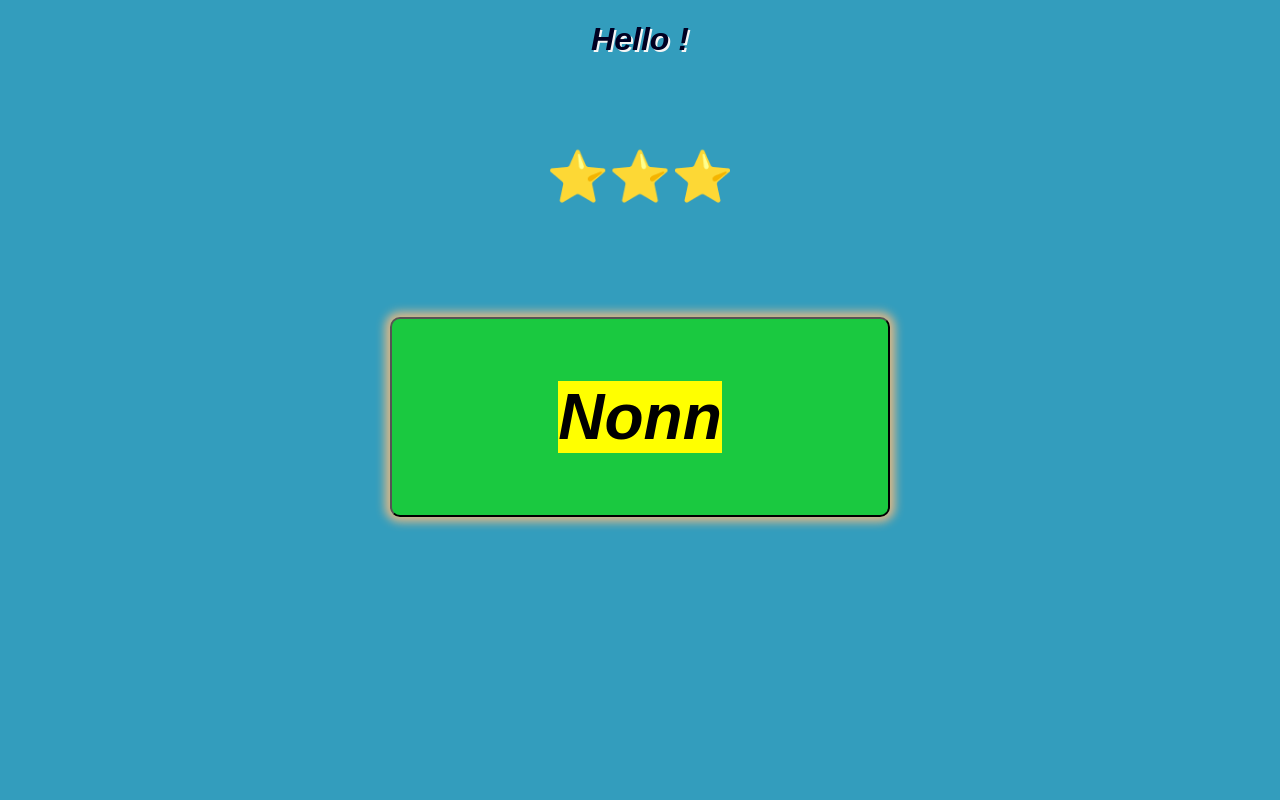
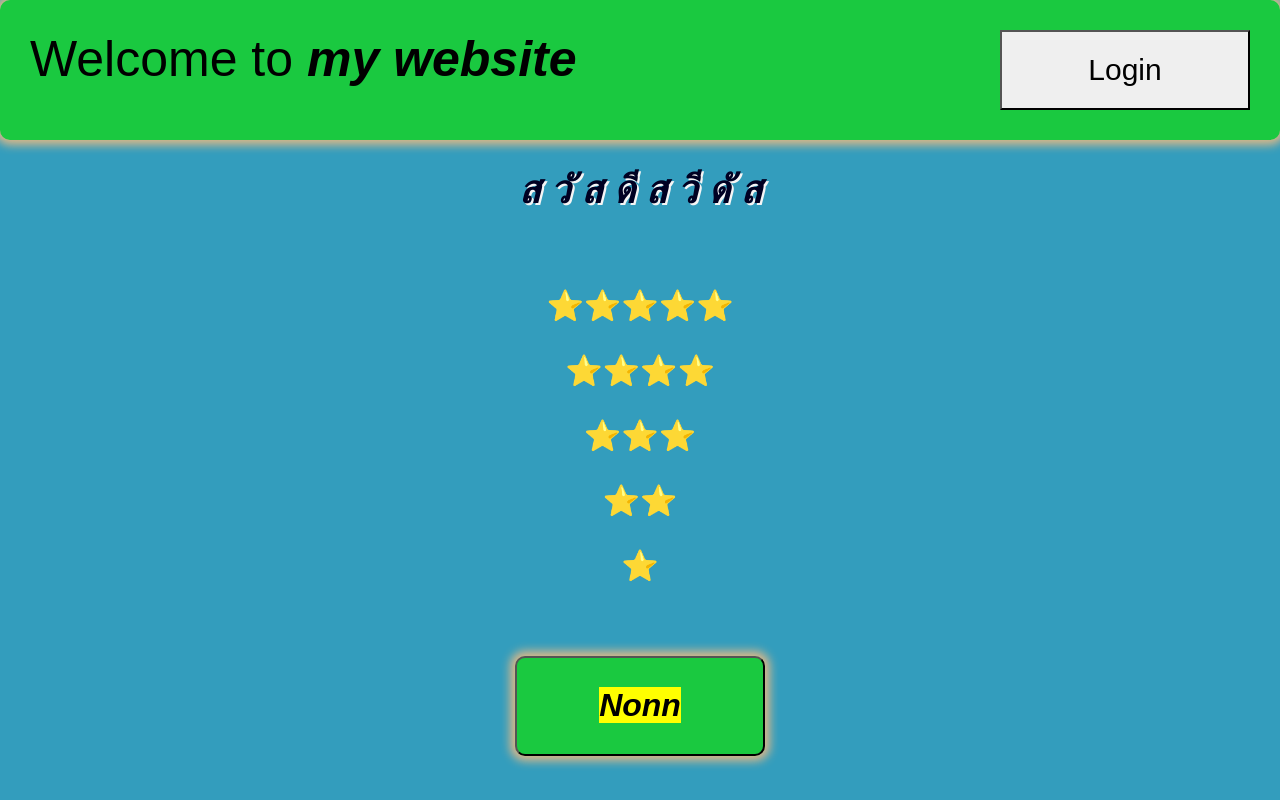
Before and after one commit to Nonn34/my-first-react-app, a React (Vite) app: page / in a window 1280 px wide. Built offline with nearby package versions, Linux system fonts and the light colour scheme.

Commit message:
navbar componet

```diff
--- a/src/App.css
+++ b/src/App.css
@@ -2,4 +2,5 @@
   display: flex;
   justify-content: center;
   text-decoration: none;
+  flex-direction: column;
 }
--- a/src/App.tsx
+++ b/src/App.tsx
@@ -1,9 +1,11 @@
 import './App.css'
+import Navbar from './components/Navbar'
 import Greeting from './components/Greeting'
 
 function App() {
   return (
     <div className="App">
+      <Navbar />
       <Greeting />
     </div>
   )
--- a/src/components/Greeting.module.css
+++ b/src/components/Greeting.module.css
@@ -2,22 +2,23 @@
   font-family: sans-serif;
 }
 
-button {
+.bodybutton {
   background-color: #1ac940;
   padding: 10px;
   border-radius: 10px;
   margin: 25px;
-  width: 500px;
-  height: 200px;
+  width: 250px;
+  height: 100px;
   box-shadow: 0 0 10px 5px burlywood;
-  font-size: 400%;
+  font-size: 200%;
 }
 
 h1 {
   color: rgb(0, 0, 34);
   text-shadow: 2px 2px whitesmoke;
+  font-size: 40px;
 }
 
 p {
-  font-size: 50px;
+  font-size: 30px;
 }
--- a/src/components/Greeting.tsx
+++ b/src/components/Greeting.tsx
@@ -3,20 +3,25 @@ import classes from './Greeting.module.css'
 const Greeting = () => {
   return (
     <div className={classes.test}>
+      <body>
         <h1>
-        <i>Hello !</i>
+          <i>ส วั ส ดี ส วี ดั ส</i>
         </h1>
         <br />
+        <p>&#11088;&#11088;&#11088;&#11088;&#11088;</p>
+        <p>&#11088;&#11088;&#11088;&#11088;</p>
         <p>&#11088;&#11088;&#11088;</p>
+        <p>&#11088;&#11088;</p>
+        <p>&#11088;</p>
         <br />
-      <br />
-      <button>
+        <button className={classes.bodybutton}>
           <i>
             <mark>
               <b> Nonn </b>
             </mark>
           </i>
         </button>
+      </body>
     </div>
   )
 }
--- /dev/null
+++ b/src/components/Navbar.module.css
@@ -0,0 +1,25 @@
+.test2 {
+  font-family: sans-serif;
+  display: flex;
+  justify-content: space-between;
+  padding: 30px;
+  background-color: white;
+  box-sizing: border-box;
+  width: 100%;
+  height: auto;
+  box-shadow: 0 0 10px 5px;
+  background-color: #1ac940;
+  box-shadow: 0 0 10px 5px burlywood;
+  border-radius: 10px;
+}
+
+header {
+  font-size: 50px;
+}
+
+.navbarbutton {
+  width: 250px;
+  height: 80px;
+  border-color: black;
+  font-size: 30px;
+}
--- /dev/null
+++ b/src/components/Navbar.tsx
@@ -0,0 +1,17 @@
+import classes from './Navbar.module.css'
+
+const Navbar = () => {
+  return (
+    <div className={classes.test2}>
+      <header>
+        Welcome to{' '}
+        <i>
+          <b>my website</b>
+        </i>
+      </header>
+      <button className={classes.navbarbutton}>Login</button>
+    </div>
+  )
+}
+
+export default Navbar
--- a/src/index.css
+++ b/src/index.css
@@ -1,3 +1,9 @@
+header {
+  margin: 0;
+  text-decoration: none;
+  text-align: center;
+}
+
 body {
   margin: 0;
   background-color: rgb(51, 157, 189);
```
Lines whose indentation alone changed are shown as unchanged.
